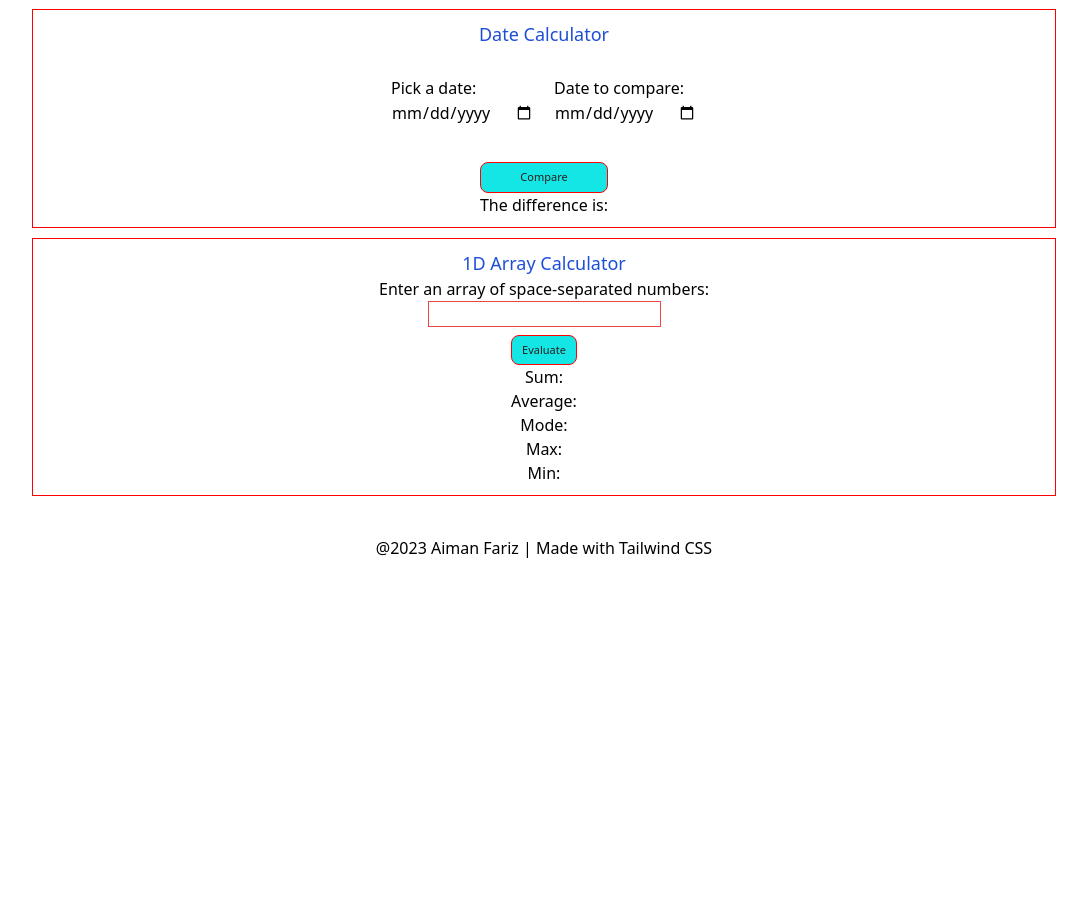
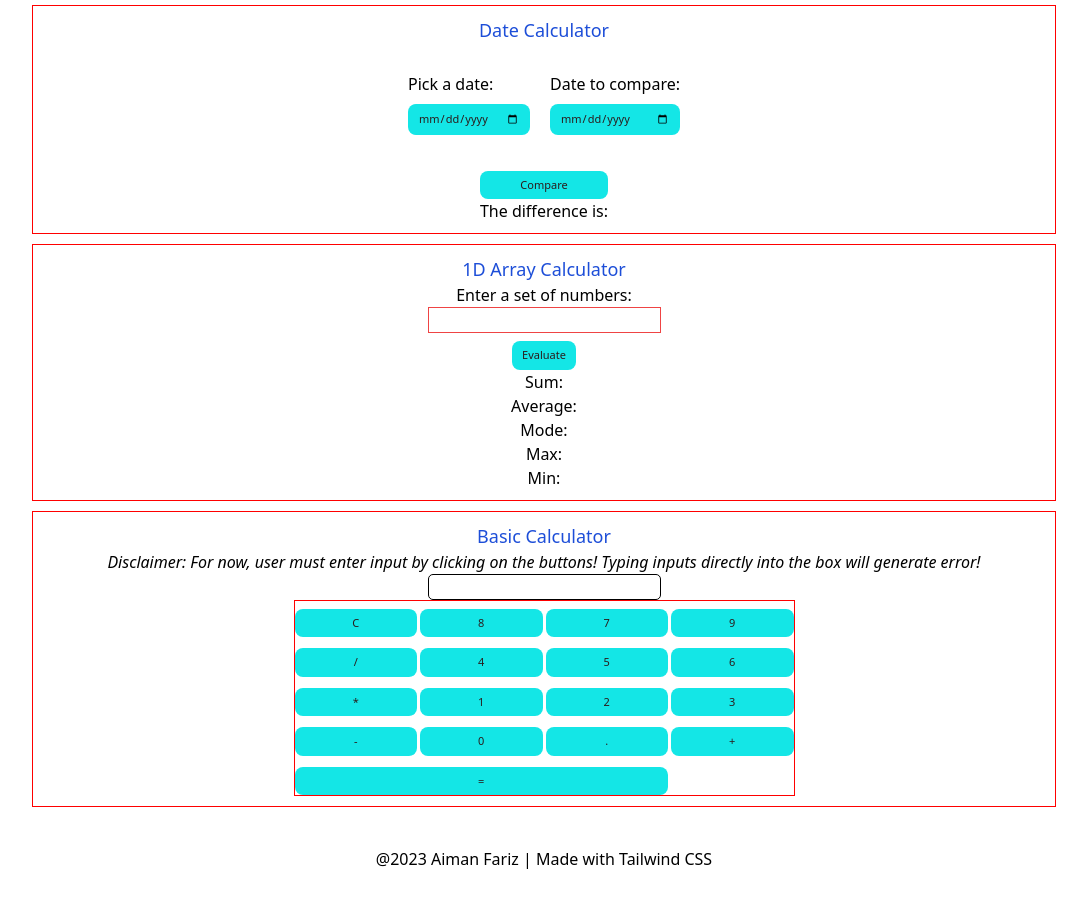
Before and after one commit to AimanFariz/kira.io, a website: page index.html in a window 1280 px wide. Shown: the part 636-1535 px from the top of the page, without its empty margins (96-1183 px from the left). Before the commit the page ends 1224 px from the top, so only its background shows below. Drawn offline with Linux system fonts and the light colour scheme.

Commit message:
added basic calculator

```diff
--- a/index.html
+++ b/index.html
@@ -71,11 +71,11 @@
         <div class="flex flex-row p-7 gap-5">
             <div class="flex flex-col">
                 <label for="startDate">Pick a date:</label>
-                <input type="date" name="startDate" id="startDate">
+                <input type="date" name="startDate" id="startDate" class="push">
             </div>
             <div class="flex flex-col">
                 <label for="endDate">Date to compare:</label>
-                <input type="date" name="endDate" id="endDate">
+                <input type="date" name="endDate" id="endDate" class="push">
             </div>
 
         </div>
@@ -86,10 +86,10 @@
 
     </div>
 
-    <!-- Array Calculator -->
+    <!-- 1D Array Calculator -->
     <div class="container-1">
         <h1 class="text-center text-lg text-blue-700">1D Array Calculator</h1>
-        <label for="1d-arr-in">Enter an array of space-separated numbers: </label>
+        <label for="1d-arr-in">Enter a set of numbers: </label>
         <input type="text" name="1d-arr-in" id="1d-arr-in" class="border border-red-500">
         <button class="push" id="evaluate-1d-arr">Evaluate</button>
         <p >Sum: <span id="out-sum"></span></p>
@@ -99,6 +99,32 @@
         <p>Min: <span id="out-min"></span></p>
     </div>
 
+    <!-- Basic Calculator -->
+    <div class="container-1">
+        <h1 class="text-center text-lg text-blue-700">Basic Calculator</h1>
+        <p class="text-center italic">Disclaimer: For now, user must enter input by clicking on the buttons! Typing inputs directly into the box will generate error!</p>
+        <input type="text" id="display" class="display-space" >
+    <div class="buttons">
+        <button onclick="clearDisplay()" class="push">C</button>
+        <button onclick="appendValue('8')" class="push">8</button>
+        <button onclick="appendValue('7')" class="push">7</button>
+        <button onclick="appendValue('9')" class="push">9</button>
+        <button onclick="appendValue('/')" class="push">/</button>
+        <button onclick="appendValue('4')" class="push">4</button>
+        <button onclick="appendValue('5')" class="push">5</button>
+        <button onclick="appendValue('6')" class="push">6</button>
+        <button onclick="appendValue('*')" class="push">*</button>
+        <button onclick="appendValue('1')" class="push">1</button>
+        <button onclick="appendValue('2')" class="push">2</button>
+        <button onclick="appendValue('3')" class="push">3</button>
+        <button onclick="appendValue('-')" class="push">-</button>
+        <button onclick="appendValue('0')" class="push">0</button>
+        <button onclick="appendValue('.')" class="push">.</button>
+        <button onclick="appendValue('+')" class="push">+</button>
+        <button onclick="calculate()" class="push">=</button>
+    </div>
+    </div>
+
 <!-- Footer -->
 <footer class="w-4/5 mx-auto p-7 mt-3">
     <h5 class="text-center">@2023 Aiman Fariz | Made with Tailwind CSS</h5>
--- a/script.js
+++ b/script.js
@@ -4,8 +4,7 @@ window.onload  = function(){
     const input = document.getElementById("insert")
     const charOutput = document.getElementById("char")
     const wordsOutput = document.getElementById("words")
-
-    const inputContent = input.value
+    // const inputContent = input.value
     input.addEventListener("input", function () {
         // Get the text content from the <textarea>
         const text = input.value;
@@ -135,4 +134,44 @@ document.getElementById('evaluate-1d-arr').onclick=function(){
         document.getElementById("out-mod").innerText = "No mode found.";
       }
 }
+
+
 }
+let displayValue = '';
+let calculated = false;
+
+function appendValue(value) {
+    if (calculated) {
+        // If a calculation has been performed, clicking on numbers will clear the display
+        displayValue = '';
+        calculated = false;
+    }
+
+    displayValue += value;
+    updateDisplay();
+}
+
+function clearDisplay() {
+    displayValue = '';
+    updateDisplay();
+}
+
+function calculate() {
+    try {
+        displayValue = evaluateExpression(displayValue).toString();
+        calculated = true;
+        updateDisplay();
+    } catch (error) {
+        displayValue = 'Error';
+        calculated = true;
+        updateDisplay();
+    }
+}
+
+function evaluateExpression(expression) {
+    return Function(`'use strict'; return (${expression})`)();
+}
+
+function updateDisplay() {
+    document.getElementById('display').value = displayValue;
+}
```
Also changed, not shown: calculator.html (added, +32 -0 lines), output.css.
